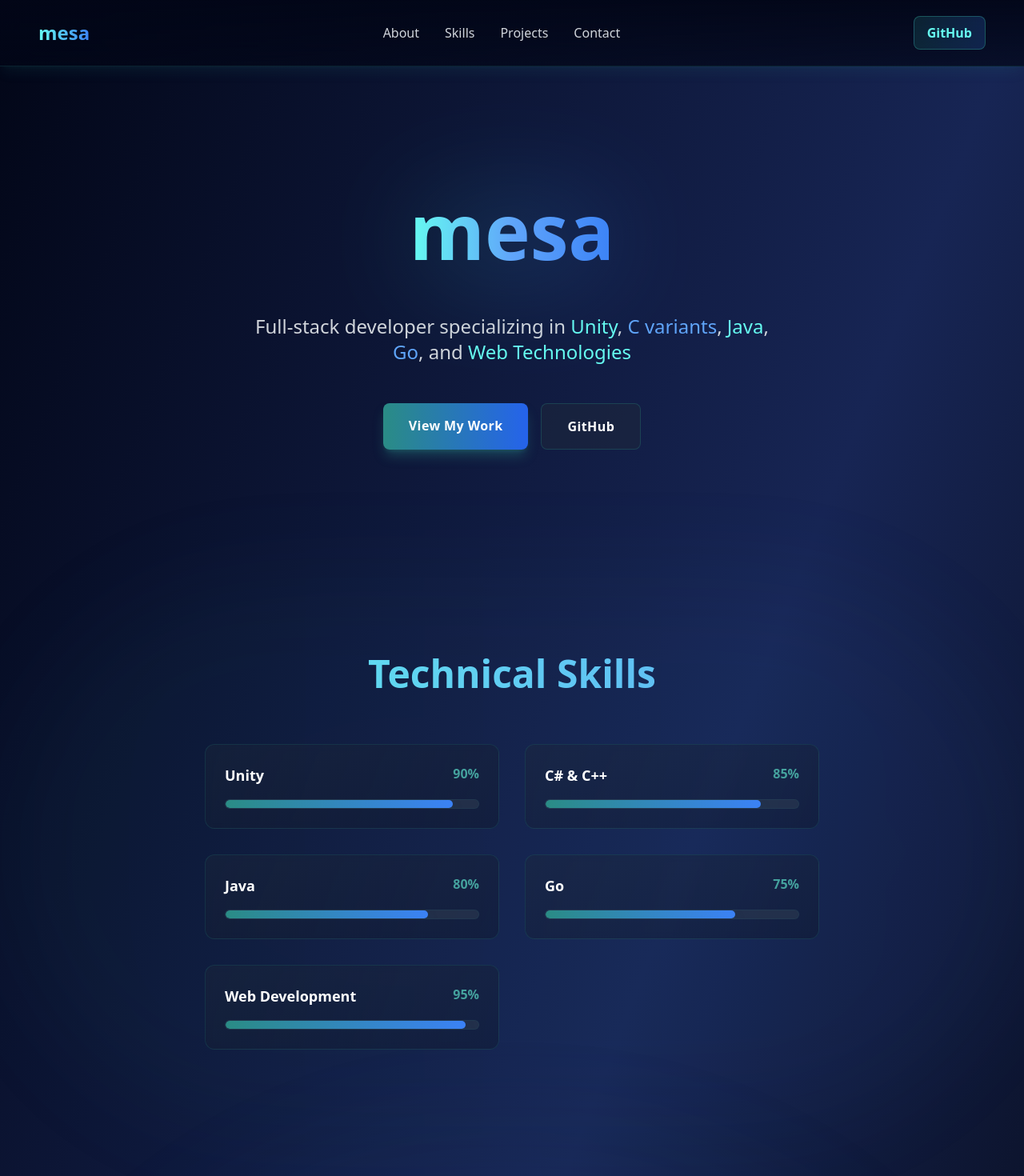
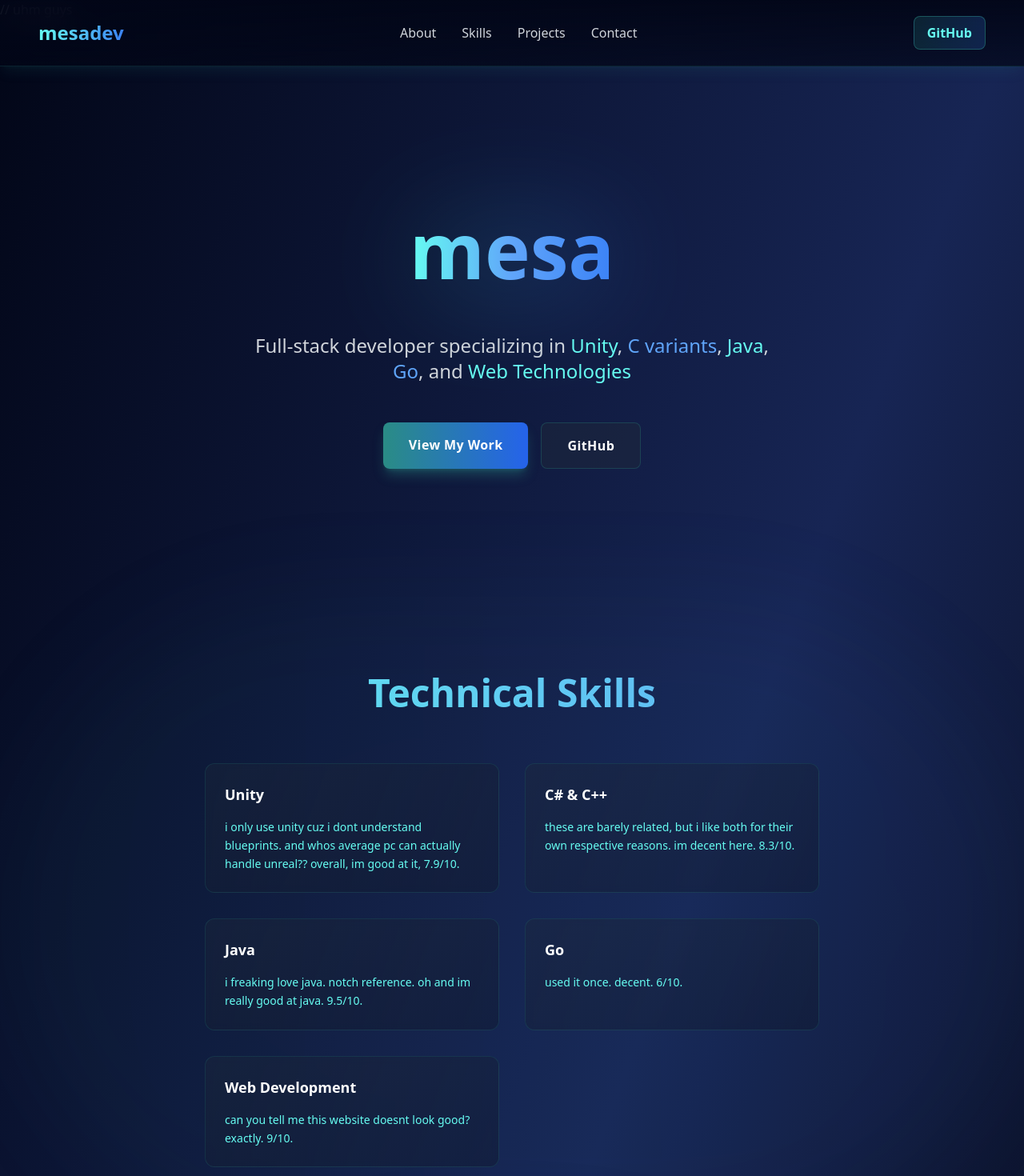
Before and after one commit to mesadev-esc/mesadev-esc.github.io, a React (Vite) app: page / in a window 1280 px wide. Shown: the top 1470 px of the page at 80% size. Built offline with nearby package versions, Linux system fonts and the light colour scheme.

Commit message:
Update App.tsx

```diff
--- a/src/App.tsx
+++ b/src/App.tsx
@@ -1,10 +1,10 @@
 function App() {
   const skills = [
-    { name: 'Unity', level: 90 },
-    { name: 'C# & C++', level: 85 },
-    { name: 'Java', level: 80 },
-    { name: 'Go', level: 75 },
-    { name: 'Web Development', level: 95 },
+    { name: 'Unity', rating: "i only use unity cuz i dont understand blueprints. and whos average pc can actually handle unreal?? overall, im good at it, 7.9/10." },
+    { name: 'C# & C++', rating: "these are barely related, but i like both for their own respective reasons. im decent here. 8.3/10." },
+    { name: 'Java', rating: "i freaking love java. notch reference. oh and im really good at java. 9.5/10." },
+    { name: 'Go', rating: "used it once. decent. 6/10." },
+    { name: 'Web Development', rating: "can you tell me this website doesnt look good? exactly. 9/10." },
   ];
 
   const projects = [
@@ -34,22 +34,22 @@ function App() {
     },
     {
       title: "Java And-Or",
-      description: "Simple Java library for building and-or trees",
+      description: "Simple Java library for building and-or trees (this is not efficient in any way)",
       technologies: ["Java"],
       image: "https://mesadev-esc.github.io/assets/javaandor.png",
       githubUrl: "https://github.com/mesadev-esc/java-and-or",
       liveUrl: "#"
-    },,,,,,,,,,,,,,,,,,,,,,,,,,,,,,,,,,,,,,,,,,,,,,,,,,,,,,,,,,,,,,,,,,,,,,,,,,,,,,,,,,,,,,,,,,,, // peak tsx syntax
-  ];;;;;;;;;;;;;;;;;;;;;;;;;;;;;;;;;;;;;;;;;;;;;;;;;;;;;;;;;;;;;;;;;;;;;;;;;;;;;;;;;;;;;;;;;;;;
+    },,,,,,,,,,,,,,,,,,,,,,,,,,,,,,,,,,,,,,,,,,,,,,,,,,,,,,,,,,,,,,,,,,,,,,,,,,,,,,,,,,,,,,,,,,,,,,,,,,,,,,,,,,,,,,,,,,,,,,,,,,,,,,,,,, // peak tsx syntax
+  ];;;;;;;;;;;;;;;;;;;;;;;;;;;;;;;;;;;;;;;;;;;;;;;;;;;;;;;;;;;;;;;;;;;;;;;;;;;;;;;;;;;;;;;;;;;;;;;;;;;;;;;;;;;;;;;;;;;;;;;;;;;;;;;;;;;; // gah dayum
 
   return (
     <div className="min-h-screen bg-gradient-to-br from-slate-950 via-blue-950 to-black text-white font-sans scroll-smooth">
-      {/* Header */}
+      {/* Header */}{/* Header */}{/* Header */}{/* Header */}{/* Header */}{/* Header */}{/* Header */}{/* Header */}{/* Header */}{/* Header */} // uhm guys
       <header className="fixed top-0 left-0 right-0 z-50 bg-gradient-to-b from-slate-950/95 to-slate-950/70 backdrop-blur-lg border-b border-gradient-to-r border-cyan-500/20 to-blue-500/20 shadow-lg shadow-cyan-500/10">
         <div className="flex justify-between items-center px-6 md:px-12 py-5">
           {/* Logo */}
           <div className="flex items-center gap-2">
-            <div className="text-2xl font-bold bg-clip-text text-transparent bg-gradient-to-r from-cyan-300 to-blue-500">mesa</div>
+            <div className="text-2xl font-bold bg-clip-text text-transparent bg-gradient-to-r from-cyan-300 to-blue-500">mesadev</div>
           </div>
 
           {/* Nav Links */}
@@ -129,14 +129,10 @@ function App() {
             <div key={index} className="bg-gradient-to-br from-slate-800/40 to-slate-900/40 backdrop-blur-sm p-6 rounded-xl border border-cyan-500/20 hover:border-cyan-400/50 transition-all duration-300 hover:shadow-lg hover:shadow-cyan-500/20 group">
               <div className="flex justify-between mb-4">
                 <span className="font-semibold text-lg group-hover:text-cyan-300 transition-colors">{skill.name}</span>
-                <span className="text-cyan-400 font-bold">{skill.level}%</span>
               </div>
-              <div className="h-3 bg-slate-700/50 rounded-full overflow-hidden border border-cyan-500/10">
-                <div
-                  className="h-full bg-gradient-to-r from-cyan-500 to-blue-500 rounded-full shadow-lg shadow-cyan-500/50 transition-all duration-700"
-                  style={{ width: `${skill.level}%` }}
-                ></div>
-              </div>
+              <p className="text-cyan-300 text-sm leading-relaxed">
+                {skill.rating}
+              </p>
             </div>
           ))}
         </div>
```
